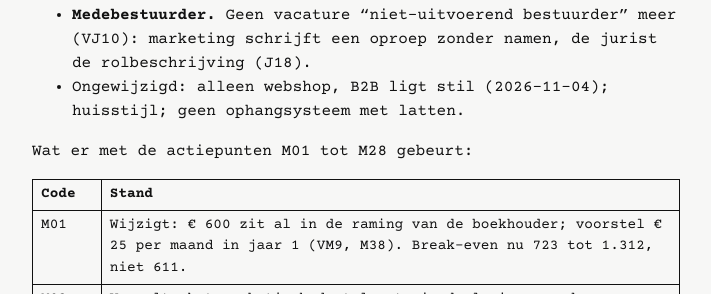
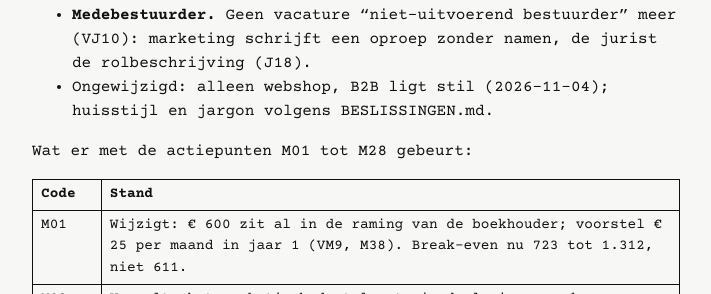
Before and after one commit to peapickers/peapickers.github.io, a Jekyll site: the page built from projecten/marketing.md, in a window 1280 px wide and 900 px high, scrolled down 1401 px. Shown: the part 182-476 px from the top of the window, without its empty margins (284-995 px from the left). Built offline with Jekyll 4.4.1, drawn with Linux system fonts in a browser that asks for light colours.

Commit message:
Projectpagina marketing: verwijzing naar geschrapt onderdeel weggelaten
Co-Authored-By: Claude Opus 5.5 <noreply@anthropic.com>
Claude-Session: https://claude.ai/code/session_01CW2uQxvrDBZMuzJ76Evu5R

```diff
--- a/projecten/marketing.md
+++ b/projecten/marketing.md
@@ -30,7 +30,7 @@ Wat er voor marketing verandert:
 - **Cijfers.** Break-even 723 tot 1.312 posters per jaar (midden ca. 978). 85 per maand (ca. 1.020 per jaar) is dus het break-evendoel. Verwachting van Jonas voor jaar 1 (VB12): 5 tot 10 Posters, 1 publiek domein en 0 Limited per maand, het verlies gedekt door een maandelijkse lening onder € 300. Publiek domein (4 × M) en de printshop zijn extra geldstromen.
 - **Limited later** (VB7). Marketing in 2027 gaat alleen over Poster en publiek domein.
 - **Medebestuurder.** Geen vacature "niet-uitvoerend bestuurder" meer (VJ10): marketing schrijft een oproep zonder namen, de jurist de rolbeschrijving (J18).
-- Ongewijzigd: alleen webshop, B2B ligt stil (2026-11-04); huisstijl; geen ophangsysteem met latten.
+- Ongewijzigd: alleen webshop, B2B ligt stil (2026-11-04); huisstijl en jargon volgens BESLISSINGEN.md.
 
 Wat er met de actiepunten M01 tot M28 gebeurt:
 
```
